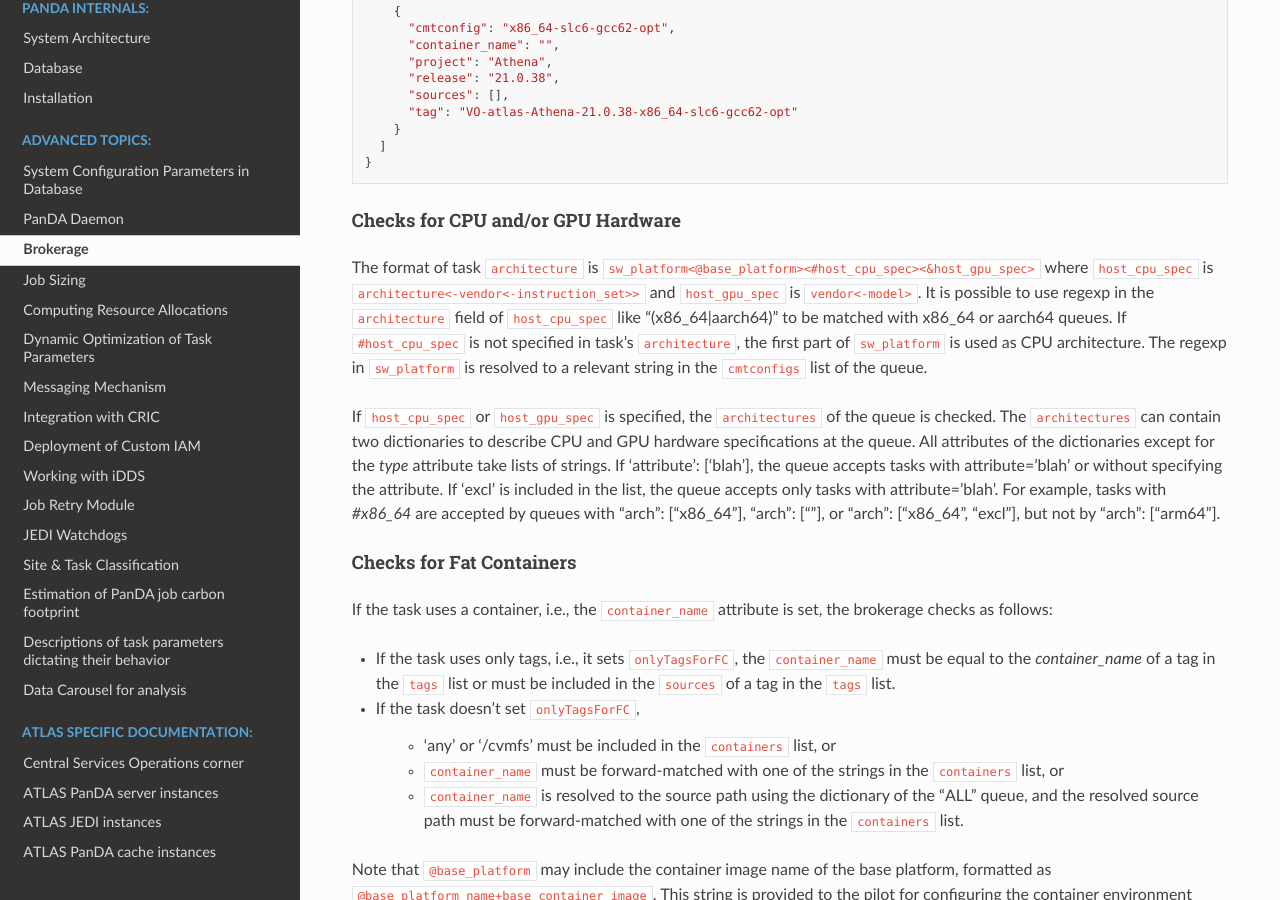
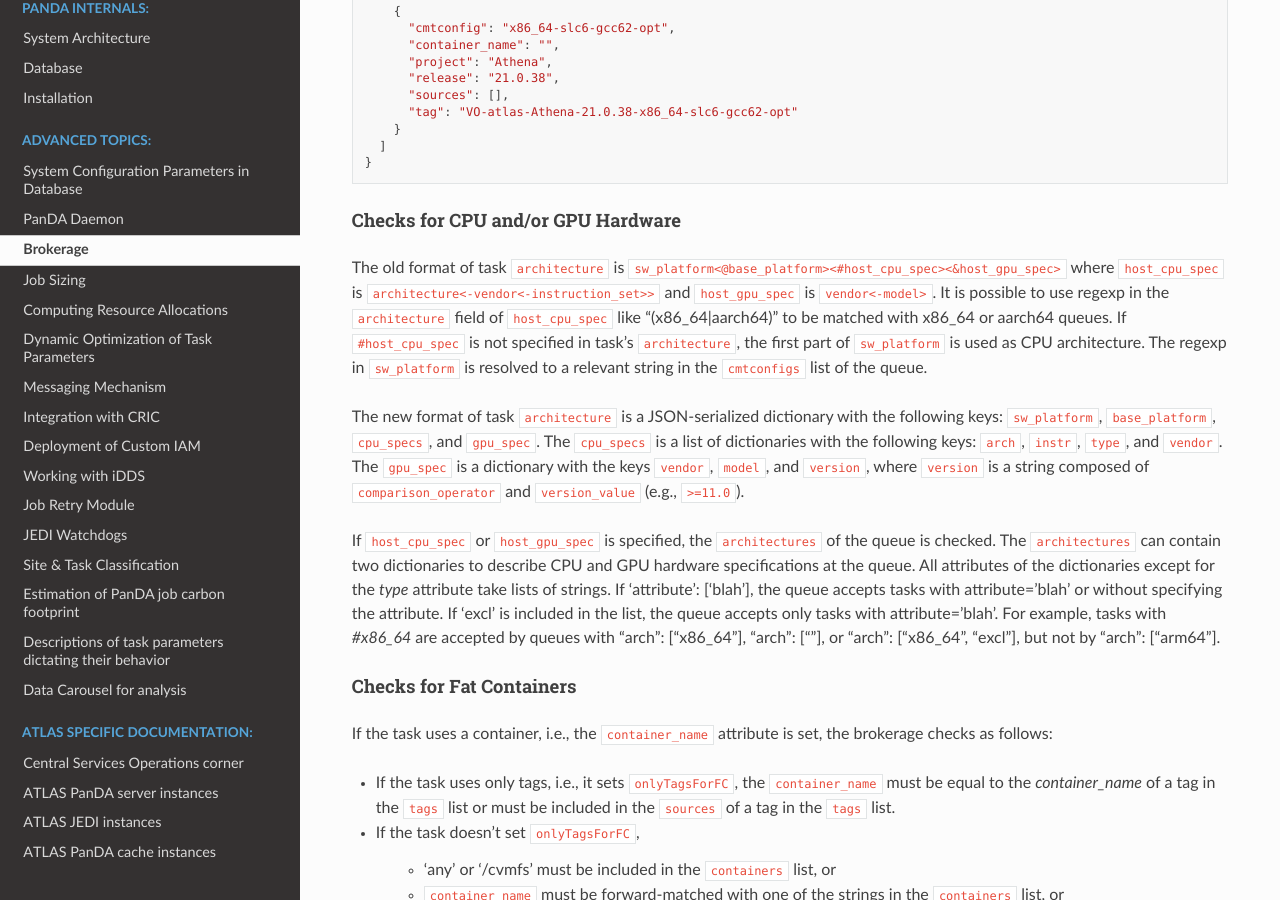
Before and after one commit to PanDAWMS/panda-docs, a Sphinx documentation site: the page built from docs/source/advanced/brokerage.rst, in a window 1280 px wide and 900 px high, scrolled down 5867 px. Built offline with Sphinx 7.4.7 and the Read the Docs theme 3.1.0, drawn with Linux system fonts in a browser that asks for light colours; pages that are not in the unit, such as notebooks, are missing from menus.

```diff
--- a/docs/source/advanced/brokerage.rst
+++ b/docs/source/advanced/brokerage.rst
@@ -346,7 +346,7 @@ Each queue publishes something like
 Checks for CPU and/or GPU Hardware
 ^^^^^^^^^^^^^^^^^^^^^^^^^^^^^^^^^^^
 
-The format of task ``architecture`` is ``sw_platform<@base_platform><#host_cpu_spec><&host_gpu_spec>`` where
+The old format of task ``architecture`` is ``sw_platform<@base_platform><#host_cpu_spec><&host_gpu_spec>`` where
 ``host_cpu_spec`` is ``architecture<-vendor<-instruction_set>>`` and
 ``host_gpu_spec`` is ``vendor<-model>``.
 It is possible to use regexp in the ``architecture`` field of ``host_cpu_spec`` like "(x86_64|aarch64)" to be matched
@@ -354,6 +354,12 @@ with x86_64 or aarch64 queues.
 If ``#host_cpu_spec`` is not specified in task's ``architecture``, the first part of ``sw_platform`` is used as
 CPU architecture.
 The regexp in ``sw_platform`` is resolved to a relevant string in the ``cmtconfigs`` list of the queue.
+
+The new format of task ``architecture`` is a JSON-serialized dictionary with the following keys: ``sw_platform``, ``base_platform``,
+``cpu_specs``, and ``gpu_spec``.
+The ``cpu_specs`` is a list of dictionaries with the following keys: ``arch``, ``instr``, ``type``, and ``vendor``.
+The ``gpu_spec`` is a dictionary with the keys ``vendor``, ``model``, and ``version``, where ``version`` is a string composed of
+``comparison_operator`` and ``version_value`` (e.g., ``>=11.0``).
 
 If ``host_cpu_spec`` or ``host_gpu_spec`` is specified, the ``architectures`` of the queue is checked.
 The ``architectures`` can contain two dictionaries to describe CPU and GPU hardware specifications at the queue.
@@ -363,6 +369,7 @@ accepts tasks with attribute='blah' or without specifying the attribute. If 'exc
 the queue accepts only tasks with attribute='blah'.
 For example, tasks with *#x86_64* are accepted by queues with "arch": ["x86_64"], "arch": [""],
 or "arch": ["x86_64", "excl"], but not by "arch": ["arm64"].
+
 
 Checks for Fat Containers
 ^^^^^^^^^^^^^^^^^^^^^^^^^^^^^^
```
